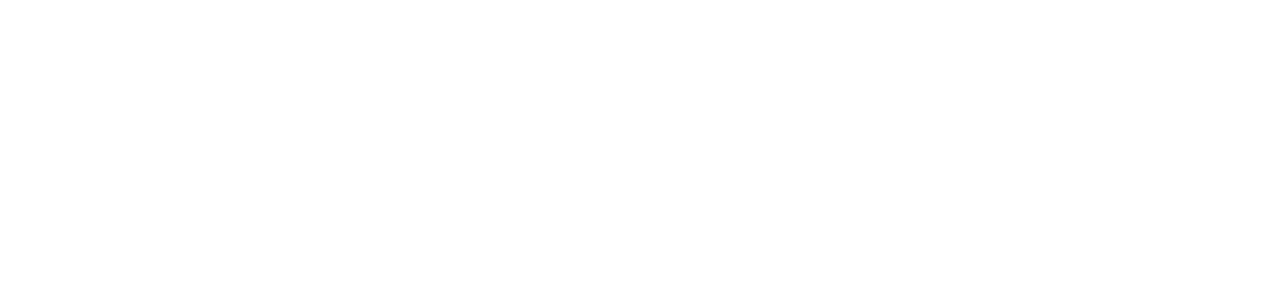
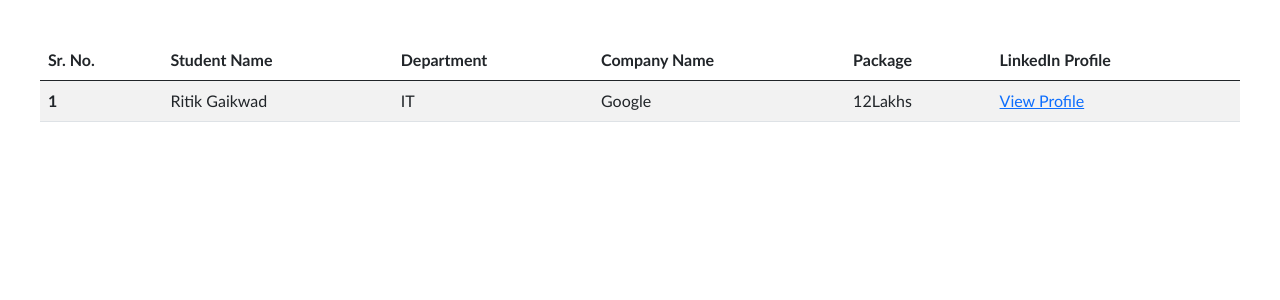
Before and after one commit to krutikajichkar/Online-Campus-Recruitment, a React (Create React App) app: page /placedstudents in a window 1280 px wide. Before the commit this address had no page. Shown: the top 300 px of the page. Built offline with nearby package versions, Linux system fonts and the light colour scheme.

Commit message:
Create placed student file

```diff
--- a/public/index.html
+++ b/public/index.html
@@ -13,21 +13,38 @@
 
 		<link rel="manifest" href="%PUBLIC_URL%/manifest.json" />
 
-      <!-- Unlike "/favicon.ico" or "favicon.ico", "%PUBLIC_URL%/favicon.ico" will
+		<!-- Unlike "/favicon.ico" or "favicon.ico", "%PUBLIC_URL%/favicon.ico" will
       work correctly both with client-side routing and a non-root public URL.
       Learn how to configure a non-root public URL by running `npm run build`.
     -->
-	<link href="https://cdn.jsdelivr.net/npm/bootstrap@5.0.2/dist/css/bootstrap.min.css" rel="stylesheet" integrity="sha384-EVSTQN3/azprG1Anm3QDgpJLIm9Nao0Yz1ztcQTwFspd3yD65VohhpuuCOmLASjC" crossorigin="anonymous">
-	<link rel="preconnect" href="https://fonts.googleapis.com">
-	<link href="https://fonts.googleapis.com/css2?family=Kalam&family=Kanit:wght@500&family=Marck+Script&family=Poppins:wght@500&family=Roboto+Mono:wght@200&display=swap" rel="stylesheet">
-    <link rel="preconnect" href="https://fonts.gstatic.com" crossorigin>
+		<link
+			href="https://cdn.jsdelivr.net/npm/bootstrap@5.0.2/dist/css/bootstrap.min.css"
+			rel="stylesheet"
+			integrity="sha384-EVSTQN3/azprG1Anm3QDgpJLIm9Nao0Yz1ztcQTwFspd3yD65VohhpuuCOmLASjC"
+			crossorigin="anonymous"
+		/>
+		<link rel="preconnect" href="https://fonts.googleapis.com" />
+		<link
+			href="https://fonts.googleapis.com/css2?family=Kalam&family=Kanit:wght@500&family=Marck+Script&family=Poppins:wght@500&family=Roboto+Mono:wght@200&display=swap"
+			rel="stylesheet"
+		/>
+		<link rel="preconnect" href="https://fonts.gstatic.com" crossorigin />
 
-
+		<link
+			href="https://cdn.jsdelivr.net/npm/bootstrap@5.0.2/dist/css/bootstrap.min.css"
+			rel="stylesheet"
+			integrity="sha384-EVSTQN3/azprG1Anm3QDgpJLIm9Nao0Yz1ztcQTwFspd3yD65VohhpuuCOmLASjC"
+			crossorigin="anonymous"
+		/>
+		<script
+			src="https://cdn.jsdelivr.net/npm/bootstrap@5.0.2/dist/js/bootstrap.bundle.min.js"
+			integrity="sha384-MrcW6ZMFYlzcLA8Nl+NtUVF0sA7MsXsP1UyJoMp4YLEuNSfAP+JcXn/tWtIaxVXM"
+			crossorigin="anonymous"
+		></script>
 		<title>React App</title>
 		<!-- Compressed CSS -->
 
-<!-- Compressed JavaScript -->
-
+		<!-- Compressed JavaScript -->
 	</head>
 	<body>
 		<noscript>You need to enable JavaScript to run this app.</noscript>
@@ -43,6 +60,10 @@
       To create a production bundle, use `npm run build` or `yarn build`.
     -->
 
-	<script src="https://cdn.jsdelivr.net/npm/bootstrap@5.0.2/dist/js/bootstrap.bundle.min.js" integrity="sha384-MrcW6ZMFYlzcLA8Nl+NtUVF0sA7MsXsP1UyJoMp4YLEuNSfAP+JcXn/tWtIaxVXM" crossorigin="anonymous"></script>
+		<script
+			src="https://cdn.jsdelivr.net/npm/bootstrap@5.0.2/dist/js/bootstrap.bundle.min.js"
+			integrity="sha384-MrcW6ZMFYlzcLA8Nl+NtUVF0sA7MsXsP1UyJoMp4YLEuNSfAP+JcXn/tWtIaxVXM"
+			crossorigin="anonymous"
+		></script>
 	</body>
 </html>
--- a/src/App.js
+++ b/src/App.js
@@ -7,6 +7,7 @@
 import Feedback from './Components/Feedback';
 import { BrowserRouter, Routes, Route } from 'react-router-dom'
 import AlumniActivities from './Components/AlumniActivities';
+import PlacedStudents from './Components/PlacedStudents';
 
 
 function App() {
@@ -18,8 +19,9 @@
           <Route path='/' element={<Home />} />
           <Route path='about' element={<About />} />
           <Route path='activities' element={<AlumniActivities />} />
-          <Route path='feedback' element={<Feedback/>} />
-          <Route path='activities' element={<AlumniActivities/>} />
+          <Route path='feedback' element={<Feedback />} />
+          <Route path='activities' element={<AlumniActivities />} />
+          <Route path='placedstudents' element={<PlacedStudents />} />
         </Routes>
       </BrowserRouter>
     </div>
--- a/src/Components/Navbar.js
+++ b/src/Components/Navbar.js
@@ -94,6 +94,10 @@
           <Link className="link" to='/feedback'>
             {" "}
             <li>Feedback</li>
+          </Link>
+          <Link className="link" to='/placedstudents'>
+            {" "}
+            <li>PlacedStudents</li>
           </Link>
         </ul>
         <div style={{ display: "flex" }}>
--- /dev/null
+++ b/src/Components/PlacedStudents.css
@@ -0,0 +1,3 @@
+.placedStudent{
+    padding: 40px;
+}
--- /dev/null
+++ b/src/Components/PlacedStudents.js
@@ -0,0 +1,33 @@
+import React from 'react'
+import './PlacedStudents.css';
+
+function PlacedStudents() {
+    return (
+        <div class="placedStudent">
+            <table class="table table-striped">
+                <thead>
+                    <tr>
+                        <th scope="col">Sr. No.</th>
+                        <th scope="col">Student Name</th>
+                        <th scope="col">Department</th>
+                        <th scope="col">Company Name</th>
+                        <th scope="col">Package</th>
+                        <th scope="col">LinkedIn Profile</th>
+                    </tr>
+                </thead>
+                <tbody>
+                    <tr>
+                        <th scope="row">1</th>
+                        <td>Ritik Gaikwad</td>
+                        <td>IT</td>
+                        <td>Google</td>
+                        <td>12Lakhs</td>
+                        <td><a href='https://www.linkedin.com/in/ritik-gaikwad-645957219'>View Profile</a></td>
+                    </tr>
+                </tbody>
+            </table>
+        </div>
+    )
+}
+
+export default PlacedStudents
```
